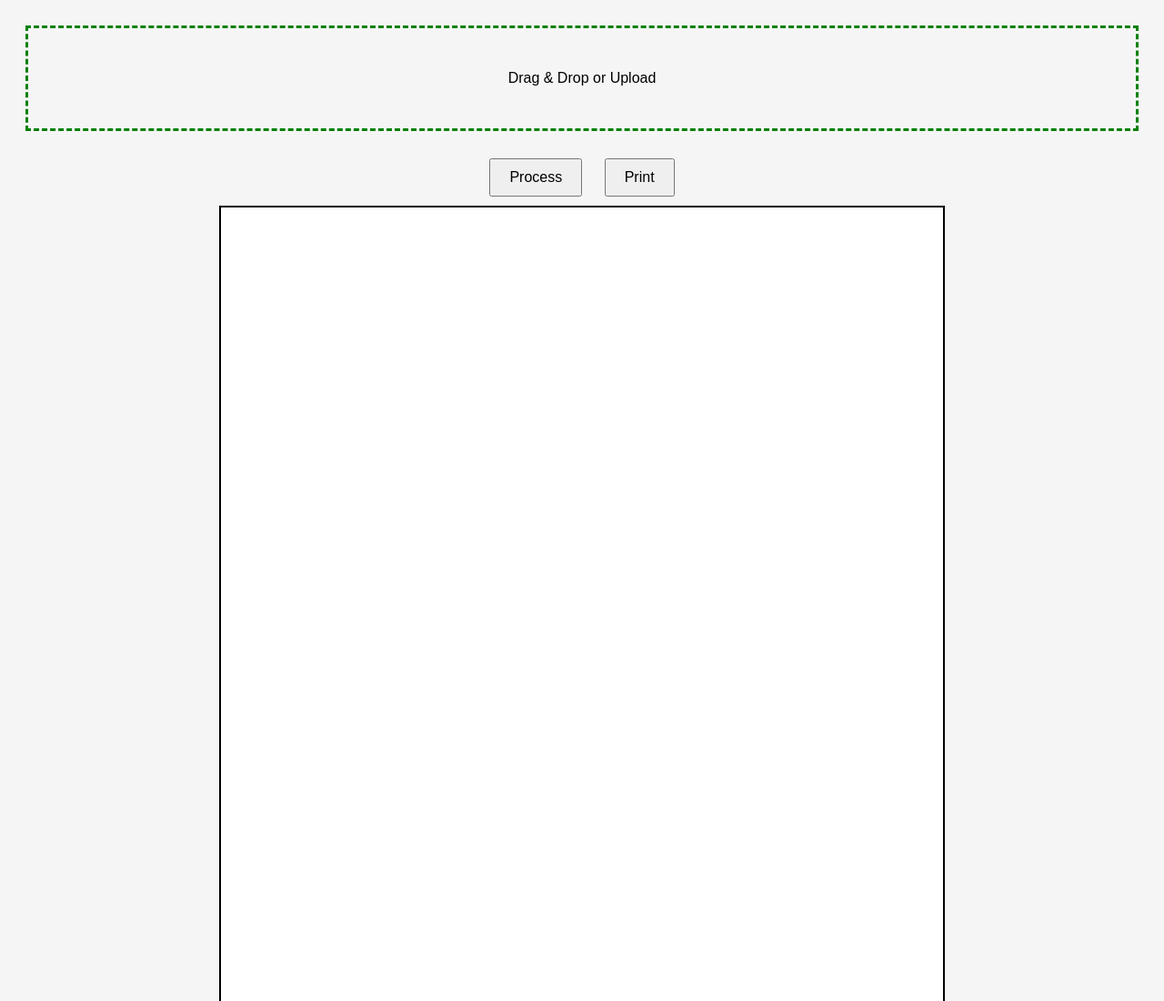
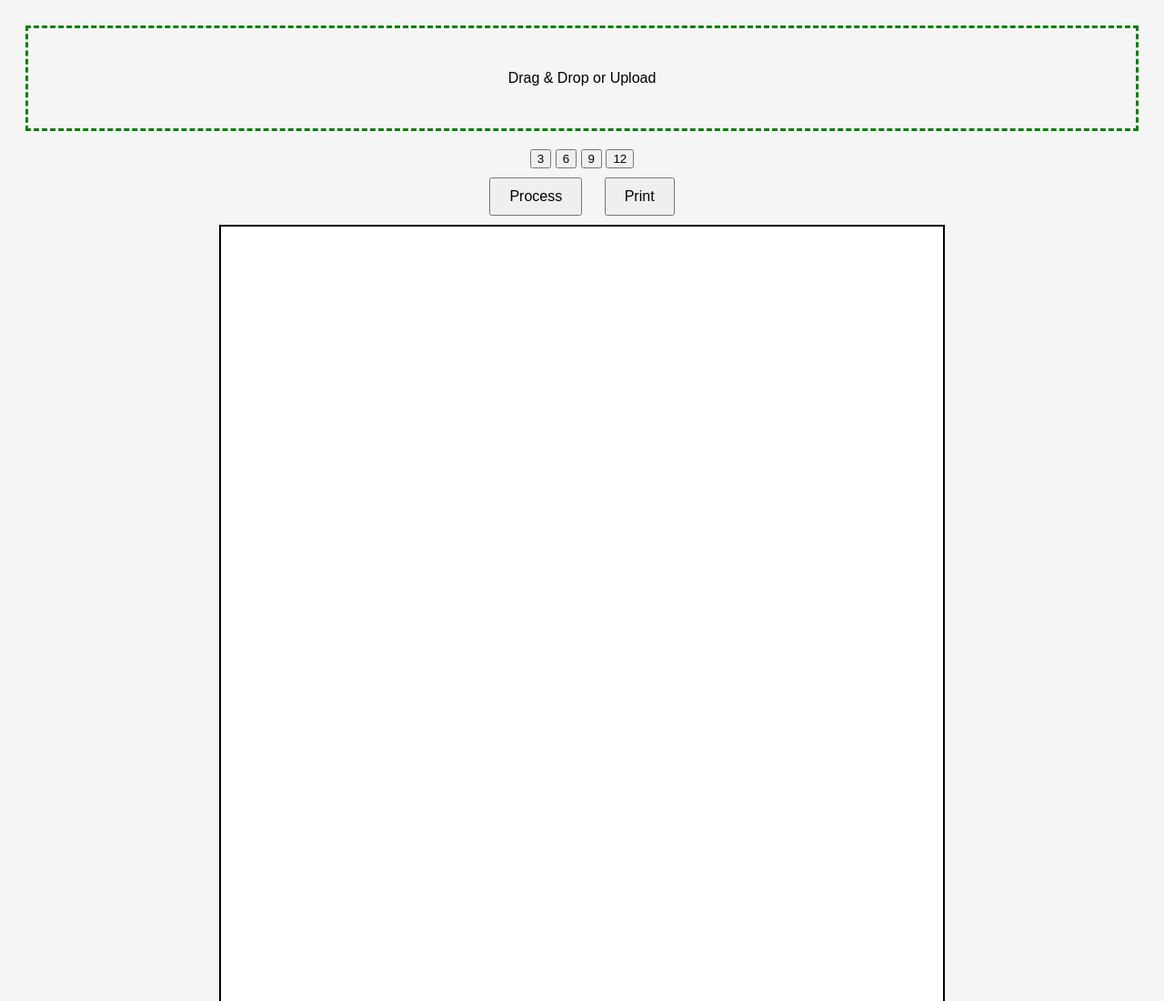
Before and after one commit to techgurubh/photo-print, a plain HTML site: page index.html in a window 1280 px wide. Shown: the top 1100 px of the page at 91% size. Drawn offline with Linux system fonts and the light colour scheme.

Commit message:
Update HTML comments and structure for clarity

```diff
--- a/index.html
+++ b/index.html
@@ -4,15 +4,26 @@
   <meta charset="UTF-8">
   <title>Passport Photo Printer</title>
   <link rel="stylesheet" href="style.css">
+
+  <!-- face-api -->
+  <script defer src="https://cdn.jsdelivr.net/npm/face-api.js"></script>
 </head>
 <body>
 
 <div class="container">
 
-  <!-- Upload Box -->
+  <!-- Upload -->
   <div id="uploadBox" class="upload-box">
     <p>Drag & Drop or Upload</p>
     <input type="file" id="fileInput" accept="image/*">
+  </div>
+
+  <!-- Copy Selector -->
+  <div class="copies">
+    <button onclick="setCopies(3)">3</button>
+    <button onclick="setCopies(6)">6</button>
+    <button onclick="setCopies(9)">9</button>
+    <button onclick="setCopies(12)">12</button>
   </div>
 
   <!-- Controls -->
@@ -21,9 +32,9 @@
     <button onclick="window.print()">Print</button>
   </div>
 
-  <!-- A4 Layout -->
-  <div class="a4" id="a4">
-    <div class="photo-grid" id="photoGrid"></div>
+  <!-- A4 -->
+  <div class="a4">
+    <div id="photoGrid" class="photo-grid"></div>
   </div>
 
 </div>
```
